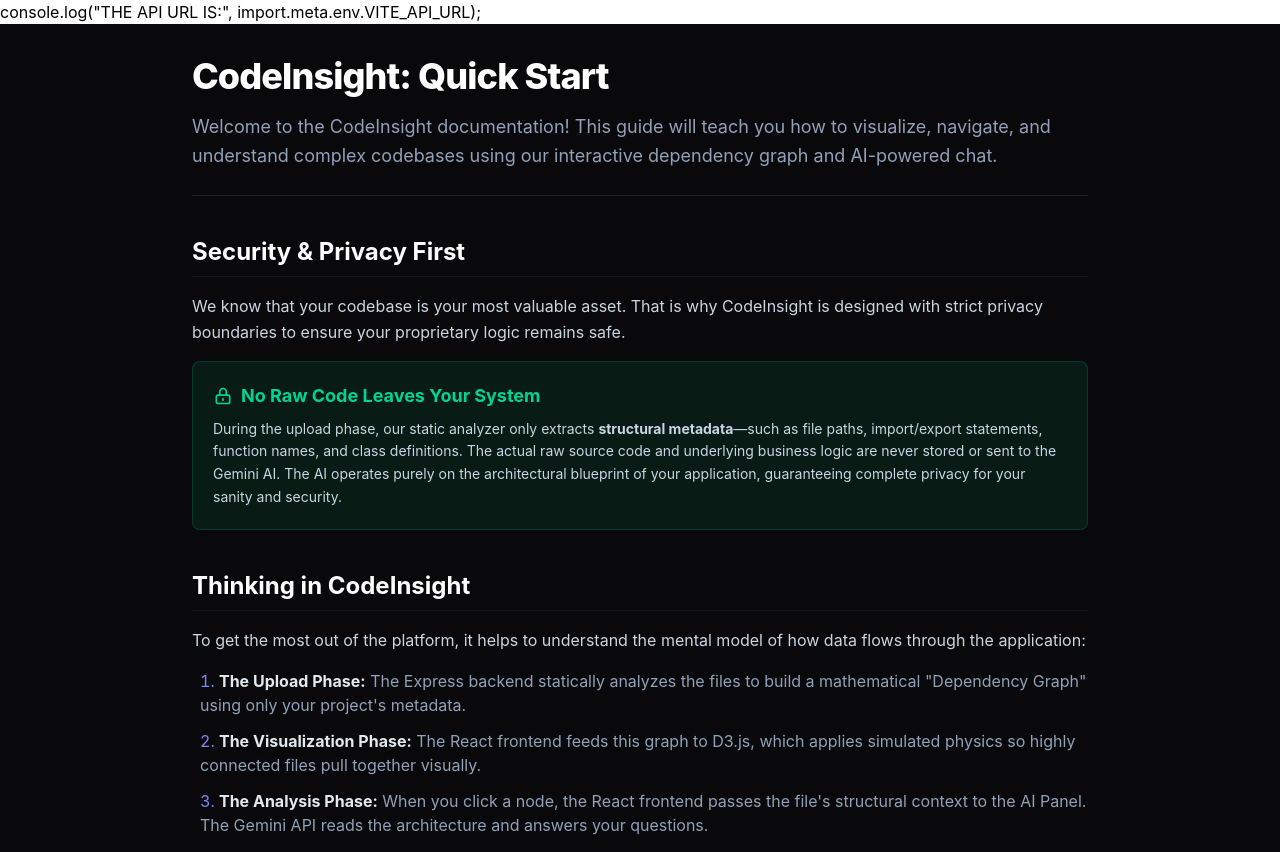
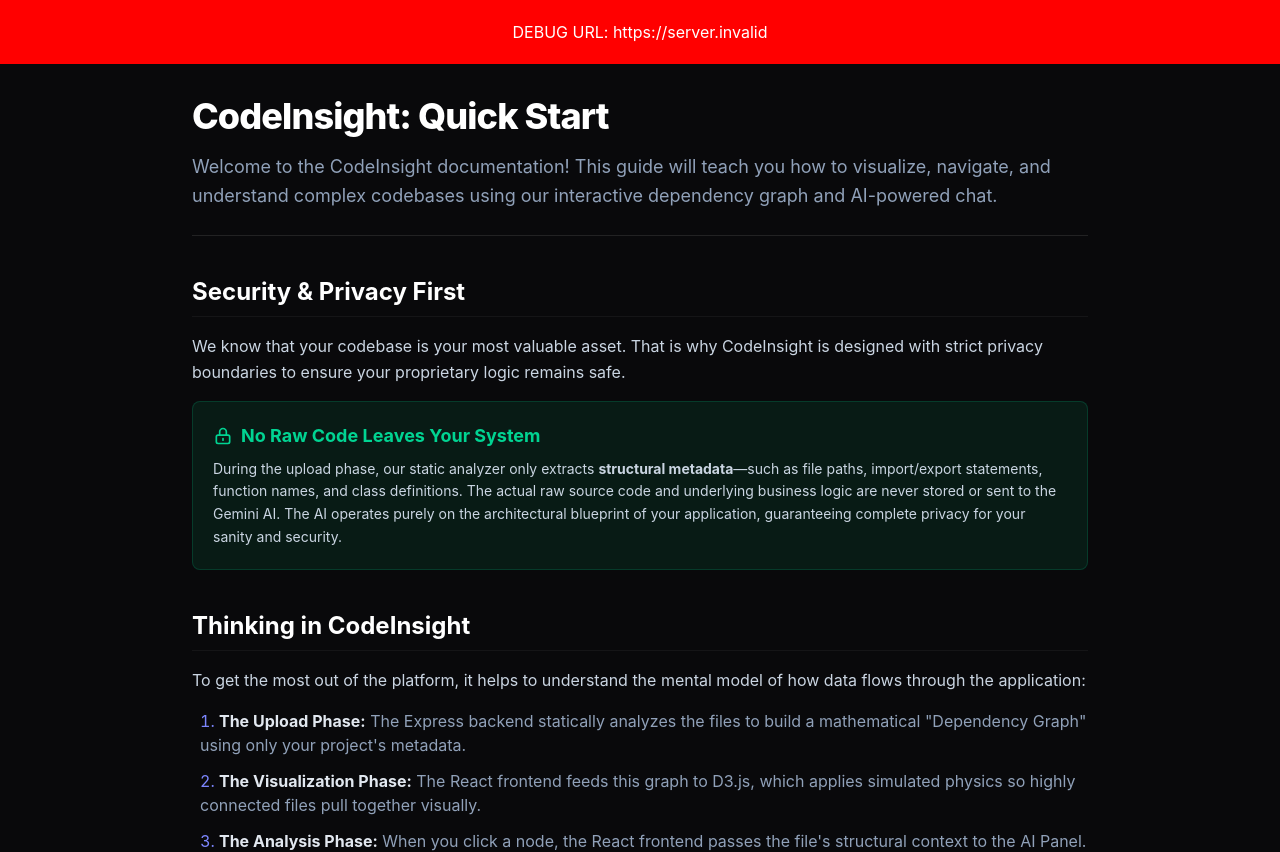
Before and after one commit to maudirahul/Legacy-Code-Analyzer, a React (Vite) app in the folder frontend/: page /docs in a window 1280 px wide. Shown: the top 852 px of the page. Built offline with nearby package versions, Linux system fonts and the light colour scheme; no server answers.

Commit message:
debug: force render env variable on screen

```diff
--- a/frontend/src/App.jsx
+++ b/frontend/src/App.jsx
@@ -12,7 +12,9 @@
 function App() {
   return (
     <>
-    console.log("THE API URL IS:", import.meta.env.VITE_API_URL);
+    <div style={{ background: 'red', color: 'white', padding: '20px', textAlign: 'center', zIndex: 9999, position: 'relative' }}>
+        DEBUG URL: {import.meta.env.VITE_API_URL || "VARIABLE IS MISSING!"}
+      </div>
       <Routes>
         <Route path="/" element={<Home />} />
         <Route path="/login" element={<Login />} />
@@ -21,6 +23,7 @@
         <Route path="/docs" element={<Documentation />} />
       </Routes>
 
+    console.log("THE API URL IS:", import.meta.env.VITE_API_URL);
       <ToastContainer
         position="bottom-right"
         theme="dark"
```
